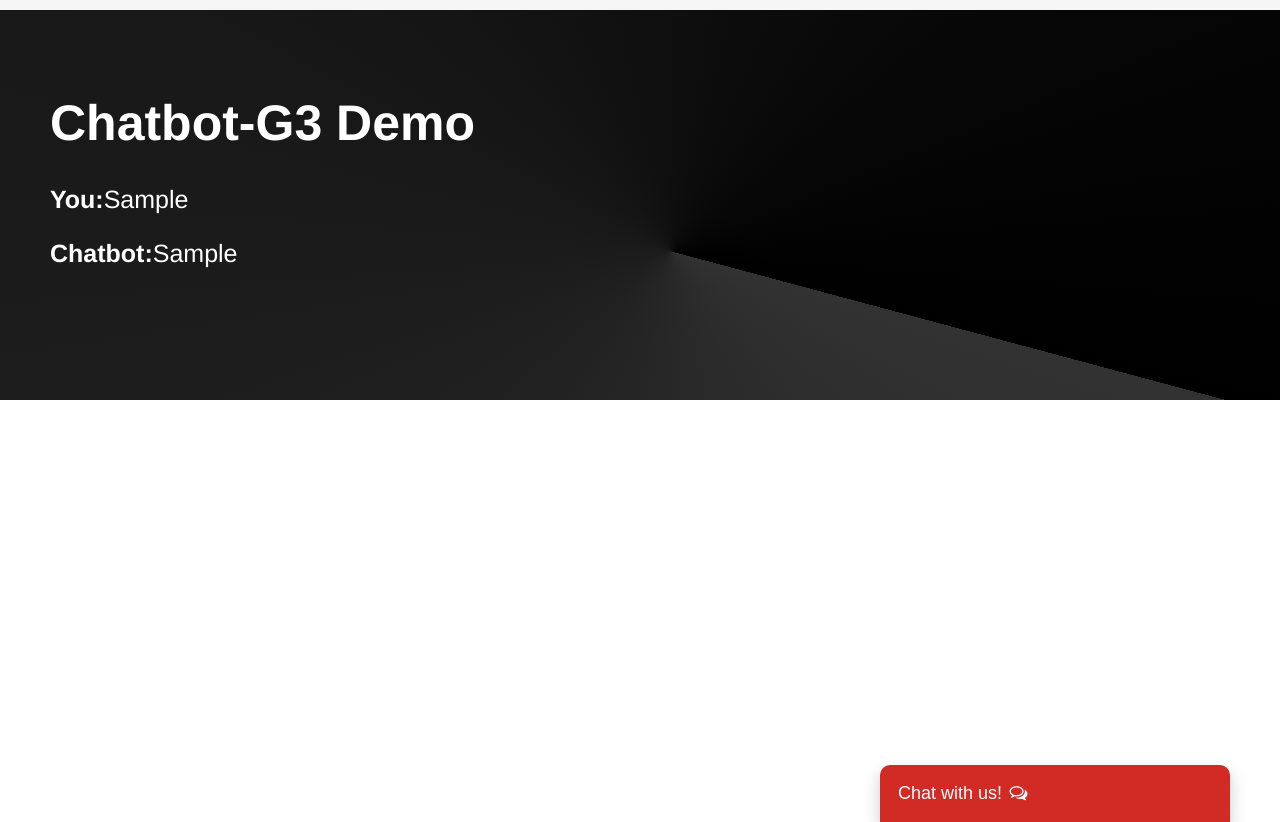
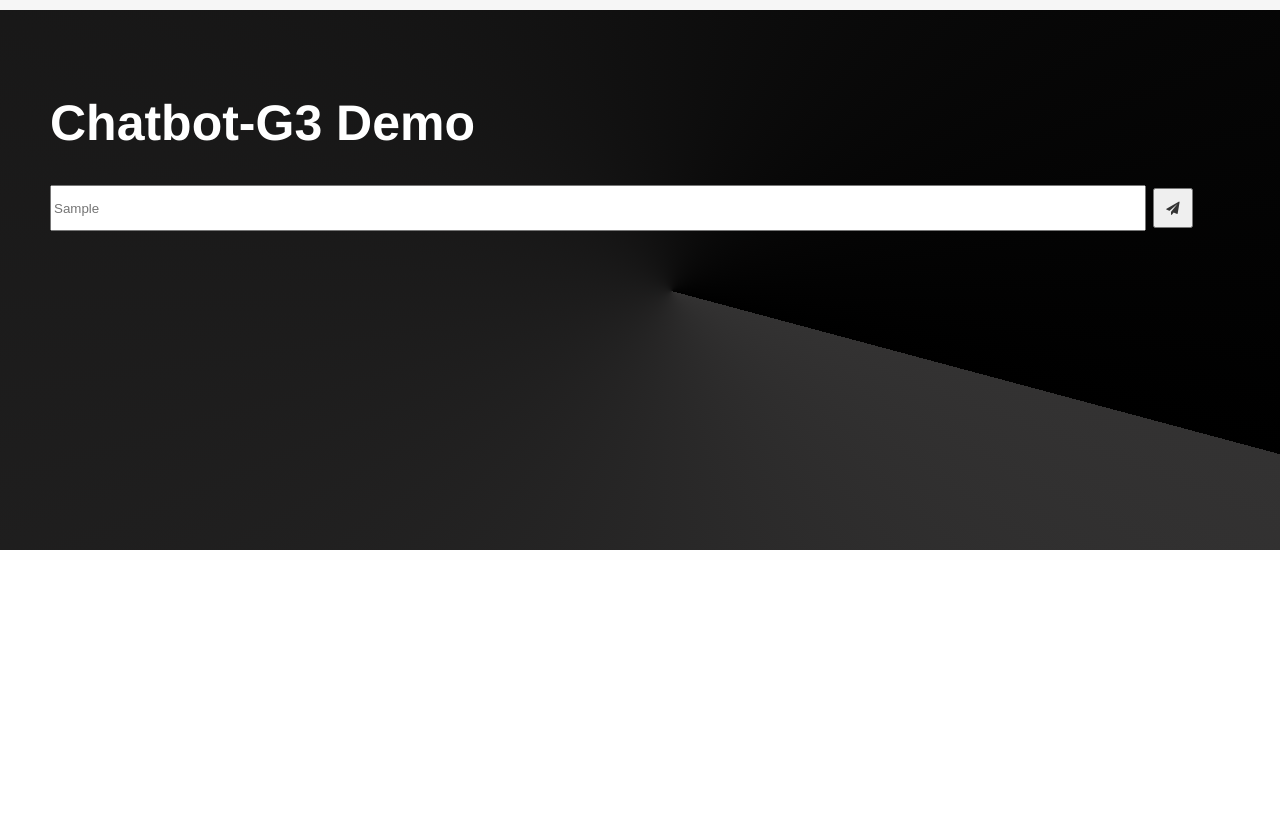
Before and after one commit to InWoo-Bang-git/GPT3-Search-Engine, a Flask app: template templates/index1.html in a window 1280 px wide. Shown: the part 85-907 px from the top of the page. Run offline with Flask 3, Linux system fonts and the light colour scheme; the template is opened without the code that fills it: most values are stand-ins (such as "Sample title", 1, 10 or a date in 2020); parts of the project's set-up code (start-up, migrations or seed data) failed here and were passed over.

Commit message:
new frontend

```diff
--- a/app.py
+++ b/app.py
@@ -23,7 +23,7 @@ load_dotenv()
 
 openai.api_key = os.environ["OPENAI_API_KEY"]
 
-os.environ["OPENAI_API_KEY"] = "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"
+os.environ["OPENAI_API_KEY"] = "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"
 loader = PyPDFLoader("./sample_data/faq.pdf")
 pages = loader.load_and_split()
 
@@ -79,12 +79,12 @@ def on_submit(input):
 #print("Welcome to Swinburne Online chatbot! Type 'exit' to stop.")
 
 app = Flask(__name__)
-'''
+
 @app.route("/")
 def home():
-    return render_template("index1.html")
+    return render_template("index.html")
 
-@app.route("/index1.html", methods=["POST"])
+@app.route("/chatbot.html", methods=["POST"])
 def chatbot():
     #pass
 
@@ -108,14 +108,18 @@ def chatbot():
     chat_history.append(f"User: {user_input}\nChatbot: {bot_response}")
 
     return render_template(
-        "/index1.html",
+        "/chatbot.html",
         user_input=user_input,
         bot_response=bot_response,
     )
 '''
 @app.route("/")
 def home():
+#<<<<<<< HEAD
+#    return render_template("index.html")
+#=======
     return render_template("index1.html")
+#>>>>>>> 097d7fc26c0b20db1e67b3e0c72638f949b88079
 
 @app.route("/get", methods=["GET", "POST"])
 def chatbot():
@@ -145,6 +149,6 @@ def chatbot():
         user_input=user_input,
         bot_response=bot_response,
     )
-
+'''
 if __name__ == "__main__":
     app.run(debug=True)
--- a/main.py
+++ b/main.py
@@ -14,7 +14,8 @@ from langchain.llms import OpenAI
 from langchain.chains import ConversationalRetrievalChain
 from IPython.display import display
 import ipywidgets as widgets
-os.environ["OPENAI_API_KEY"] = "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"
+
+os.environ["OPENAI_API_KEY"] = "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"
 
 loader = PyPDFLoader("./sample_data/faq.pdf")
 pages = loader.load_and_split()
--- a/static/css/home.css
+++ b/static/css/home.css
@@ -26,11 +26,10 @@ body {
     background: #f6f6f6;
     padding-top: 10px;
     overflow: hidden;
-
 }
 
 .header {
-    height: 350px;
+    height: 500px;
     display: flex;
     /*align-items: flex-end;*/
     color: #fff;
@@ -50,3 +49,26 @@ body {
     padding: 50px;
     font-size: 25px;
 }
+
+.header .userQuestion {
+    width: 92%;
+    font-size: 20px;
+}
+
+.header .chatResponse {
+    width: 92%;
+    background-color:lightgray;
+    color: black;
+    padding: 10px;
+    font-size: 20px;
+}
+
+input {
+    width: 85%;
+    height: 40px;
+}
+
+button {
+    width: 40px;
+    height: 40px;
+}
--- a/templates/index1.html
+++ b/templates/index1.html
@@ -26,61 +26,16 @@
 
     <div class="bg-light-grey">
         <div class="header">
-            <div class="bg"><h1>Chatbot-G3 Demo</h1>
-                <p><strong>You:</strong>{{ user_input }}</p>
-                <p><strong>Chatbot:</strong>{{ bot_response}}</p>
-                <!--<form method="post" action="{{ url_for('chatbot')}}">
-                <label for="message">Message:</label>
-                <input type="text" id="message" name="message" required>
-                <button type="submit">Send</button>
-            </form>-->
-            </div>
-        </div>
-    </div>
-
-    <!-- CHAT BAR BLOCK -->
-    <div class="chat-bar-collapsible">
-        <button id="chat-button" type="button" class="collapsible">Chat with us!
-            <i id="chat-icon" style="color: #fff;" class="fa fa-fw fa-comments-o"></i>
-        </button>
-
-        <div class="content">
-            <div class="full-chat-block">
-                <!-- Message Container -->
-                <div class="outer-container">
-                    <div class="chat-container">
-                        <!-- Messages -->
-                        <div id="chatbox">
-                            <h5 id="chat-timestamp"></h5>
-                            <p id="botStarterMessage" class="botText"><span>Loading...</span></p>
-                        </div>
-
-                        <!-- User input box -->
-                        <div class="chat-bar-input-block">
-                            <form method="post" action="{{ url_for('chatbot')}}">
-                            <div id="userInput">
-
-                                <input id="textInput" class="input-box" type="text" name="msg"
-                                    placeholder="Tap 'Enter' to send a message">
-                                <p></p>
-                            </div>
-
-                            <div class="chat-bar-icons">
-                                <!--<i id="chat-icon" style="color: #333;" class="fa fa-smile-o"
-                                    onclick="helloButton()"></i>-->
-                                <button type="submit">
-                                    <!--<i id="chat-icon" style="color: #333;" class="fa fa-fw fa-send" onclick="sendButton()"></i>-->
-                                    <i id="chat-icon" style="color: #333;" class="fa fa-fw fa-send"></i>
-                                </button>
-                            </div>
-                            </form>
-                        </div>
-
-                        <div id="chat-bar-bottom">
-                            <p></p>
-                        </div>
-                    </div>
-                </div>
+            <div class="bg">
+                <h1>Chatbot-G3 Demo</h1>
+                <form method="post" action="{{ url_for('chatbot')}}">
+                    <input type="text" id="message" name="message" placeholder="{{ user_input }}" required>
+                    <button type="submit">
+                        <i id="chat-icon" style="color: #333;" class="fa fa-fw fa-send"></i>
+                    </button>
+                </form>
+                <!--<p class="userQuestion"><strong>You:&nbsp;</strong>{{ user_input }}</p>
+                <p class="chatResponse"><strong>Chatbot:&nbsp;</strong>{{ bot_response}}</p>-->
             </div>
         </div>
     </div>
```
Also changed, not shown: templates/chatbot.html (+40 -8 lines), templates/index.html (+40 -6 lines), 1 other file.
